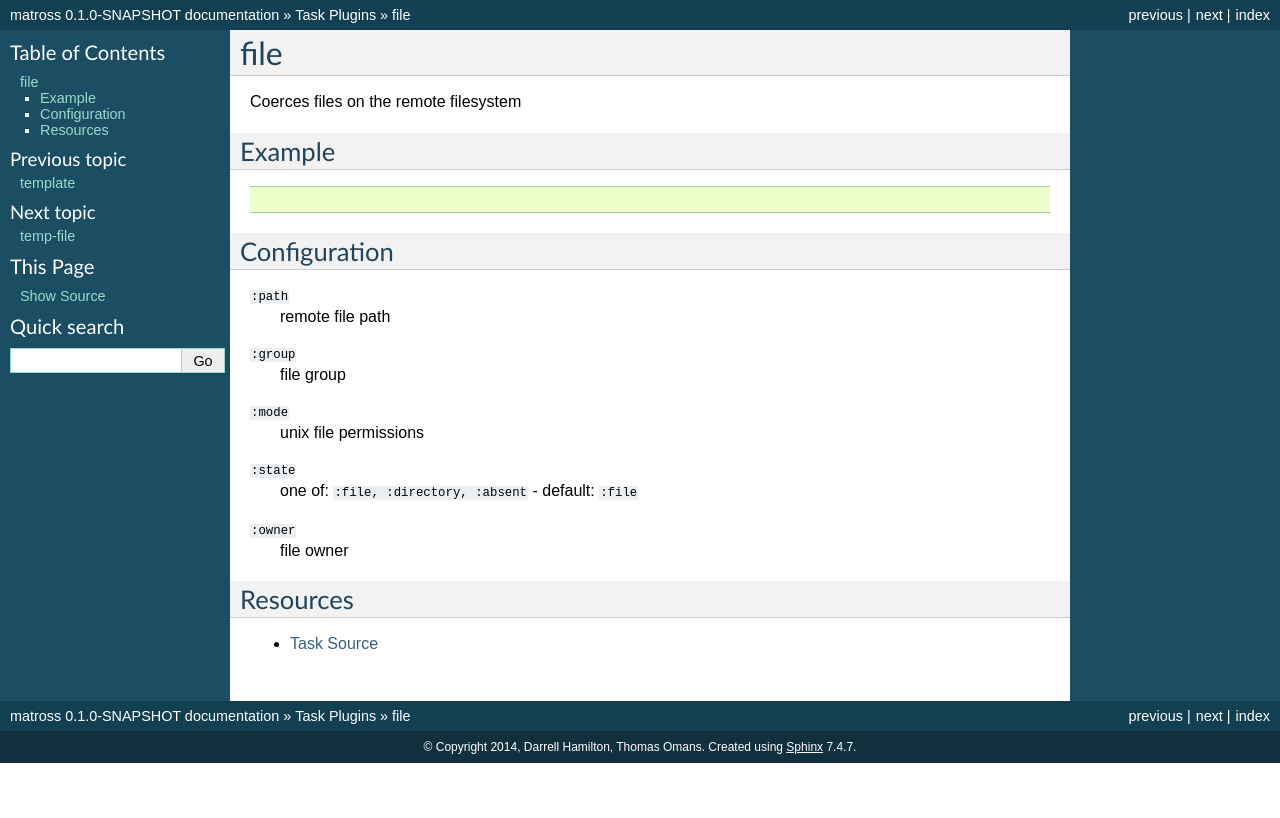
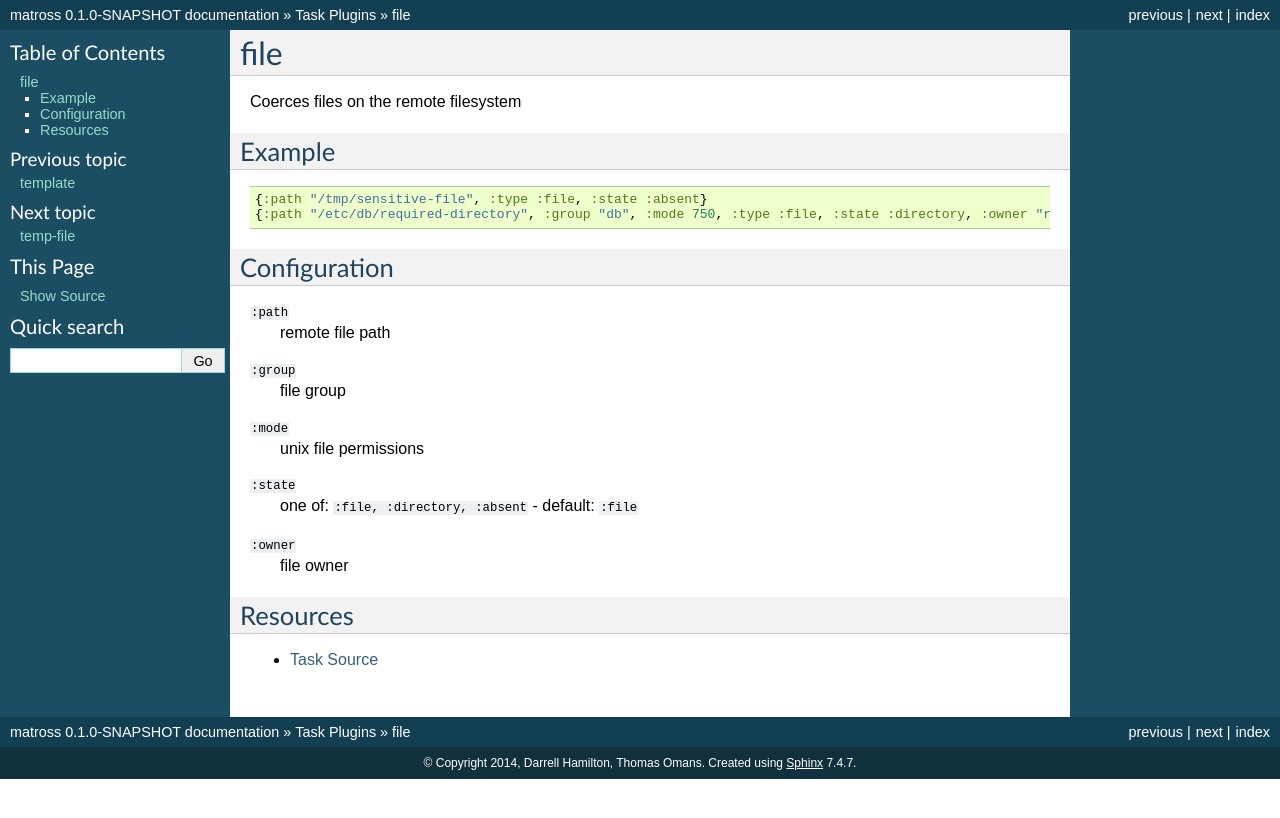
Before and after one commit to matross/matross, a Sphinx documentation site: the page built from docs/task_plugins/file.rst, in a window 1280 px wide. Shown: the top 818 px of the page. Built offline with Sphinx 7.4.7, drawn with Linux system fonts in a browser that asks for light colours.

Commit message:
adding file module examples :construction:

```diff
--- a/docs/task_plugins/file.rst
+++ b/docs/task_plugins/file.rst
@@ -8,6 +8,8 @@ Example
 
 .. code-block:: clojure
 
+   {:path "/tmp/sensitive-file", :type :file, :state :absent}
+   {:path "/etc/db/required-directory", :group "db", :mode 750, :type :file, :state :directory, :owner "root"}
 
 Configuration
 ~~~~~~~~~~~~~
```
Also changed, not shown: 1 other file.
